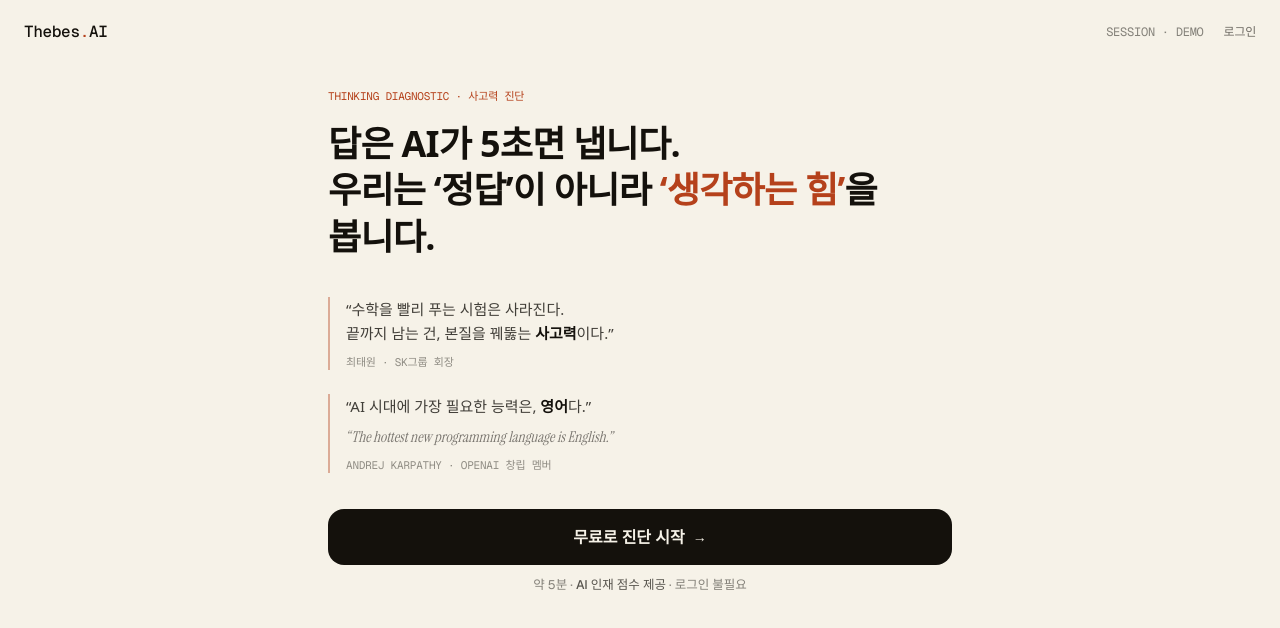
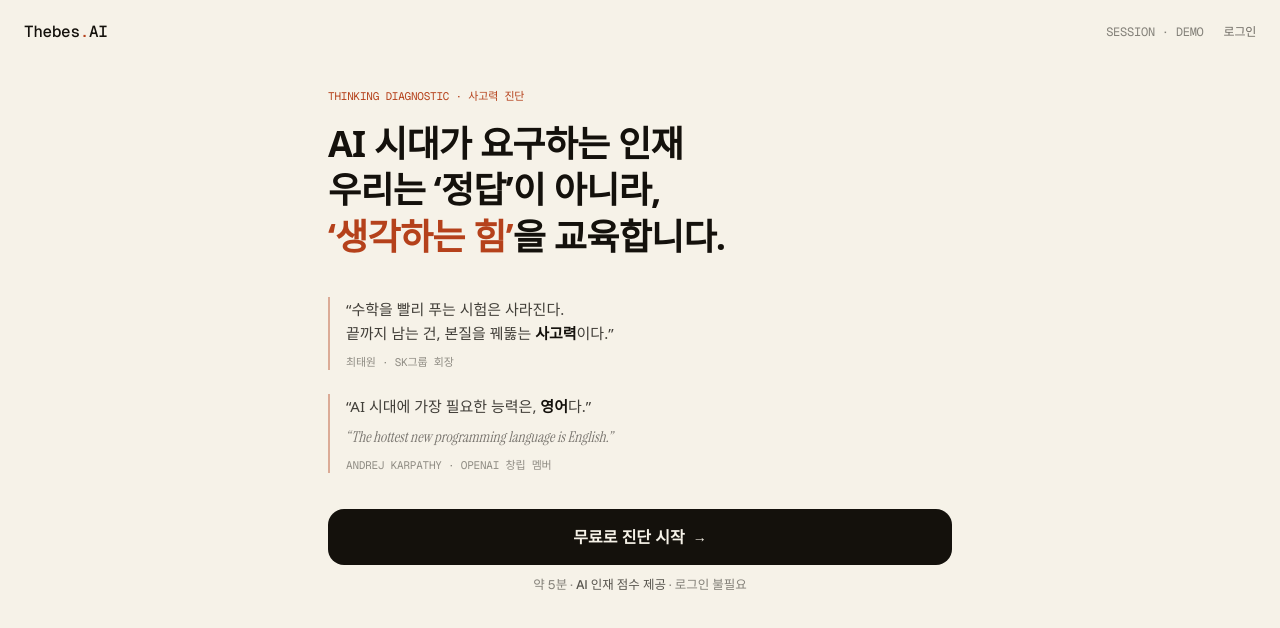
Before and after one commit to jensenjunseon-arch/thebes, a Next.js app: page /session/demo in a window 1280 px wide. Shown: the top 628 px of the page. Built offline with nearby package versions, Linux system fonts and the light colour scheme; no server answers; a web font is replaced by a local one.

Commit message:
feat(intro): reframe headline to 'AI 시대가 요구하는 인재 … 생각하는 힘을 교육합니다'
New three-line headline with a break after '아니라,'; '생각하는 힘' stays accent.

```diff
--- a/components/session/DiagnosticIntro.tsx
+++ b/components/session/DiagnosticIntro.tsx
@@ -38,10 +38,11 @@ export function DiagnosticIntro({
         className="animate-rise mt-4 font-kr text-[26px] font-bold leading-[1.3] tracking-tighter2 sm:text-[36px]"
         style={{ animationDelay: "60ms" }}
       >
-        답은 AI가 5초면 냅니다.
+        AI 시대가 요구하는 인재
         <br />
-        우리는 ‘정답’이 아니라{" "}
-        <b className="text-accent">‘생각하는 힘’</b>을 봅니다.
+        우리는 ‘정답’이 아니라,
+        <br />
+        <b className="text-accent">‘생각하는 힘’</b>을 교육합니다.
       </h1>
 
       {/* Two aphorisms — the two pillars: thinking, and English. */}
```
